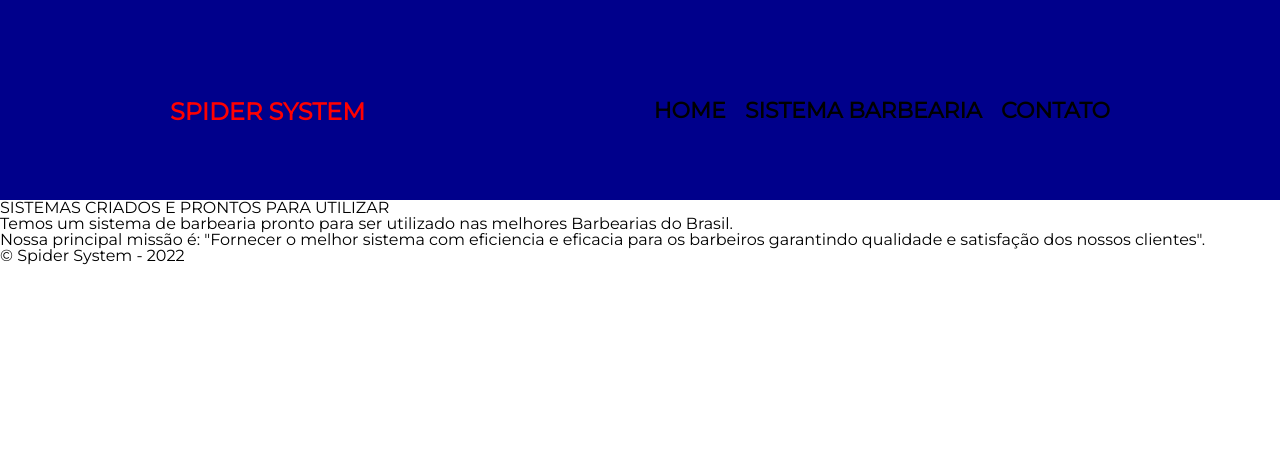
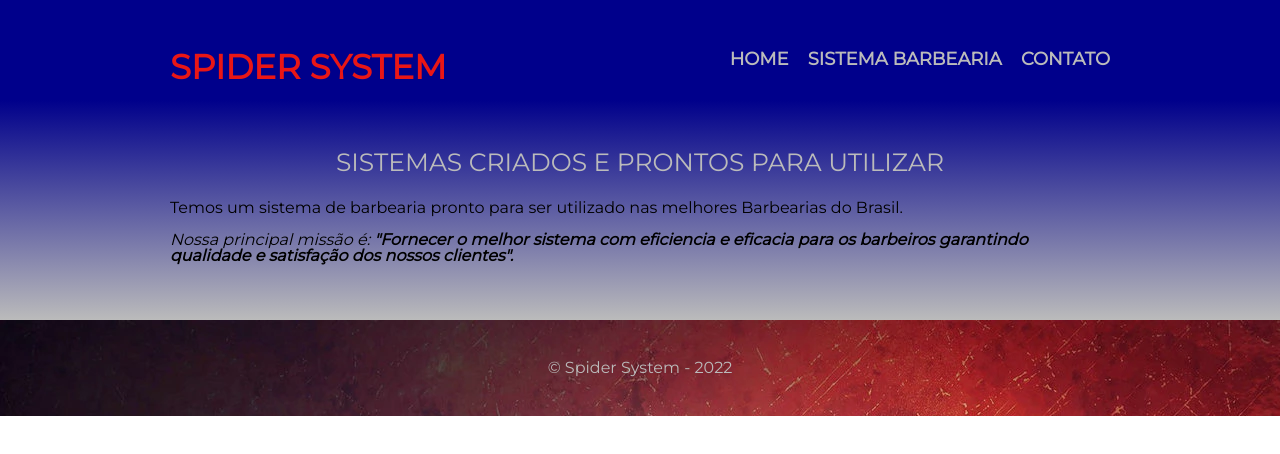
Before and after one commit to Andre-L-Moraes/spider-system, a plain HTML site: page index.html in a window 1280 px wide. Drawn offline with Linux system fonts and the light colour scheme.

Commit message:
mantando a primeira aparecencia

```diff
--- a/style.css
+++ b/style.css
@@ -3,7 +3,7 @@ body {
 }
 header{
     background: #00008B;
-    padding: 100px 0;
+    padding: 50px 0;
 }
 .menu {
 	position: relative;
@@ -11,10 +11,10 @@ header{
 	margin: 0 auto;
 }
 .nomeTitulo{
-    color: red;
+    color: #e91616;
     font-weight: bold;
     position: absolute;
-    font-size: 24px;
+    font-size: 34px;
 }
 nav {
 	position: absolute;
@@ -26,12 +26,44 @@ nav li {
 }
 nav a {
 	text-transform: uppercase;
-	color: #000000;
+	color: #BBBBBB;
 	font-weight: bold;
-	font-size: 22px;
+	font-size: 18px;
 	text-decoration: none;
 }
 nav a:hover {
-	color: #C78C19;
+	color: #e91616;
 	text-decoration: underline;
 }
+main{
+    background: linear-gradient(#00008B,#BBBBBB);
+}
+.titulo-principal {
+    text-align: center;
+    font-size: 25px;
+    color: #BBBBBB;
+    margin: 10px 0 1em;
+    padding: 1am 0;
+}
+.principal {
+    width: 940px;
+	margin: 0 auto;
+    padding: 40px;
+}
+.principal p {
+    margin: 10px 0 1em;
+}
+.Missao{
+    font-style: italic;
+}
+.Missao strong{
+    font-weight: bold;
+}
+
+
+footer{
+    text-align: center;
+    color: #BBBBBB;
+    background: url("Imagens/vermelho-abstrato.jpg");
+    padding: 40px;
+}
```
